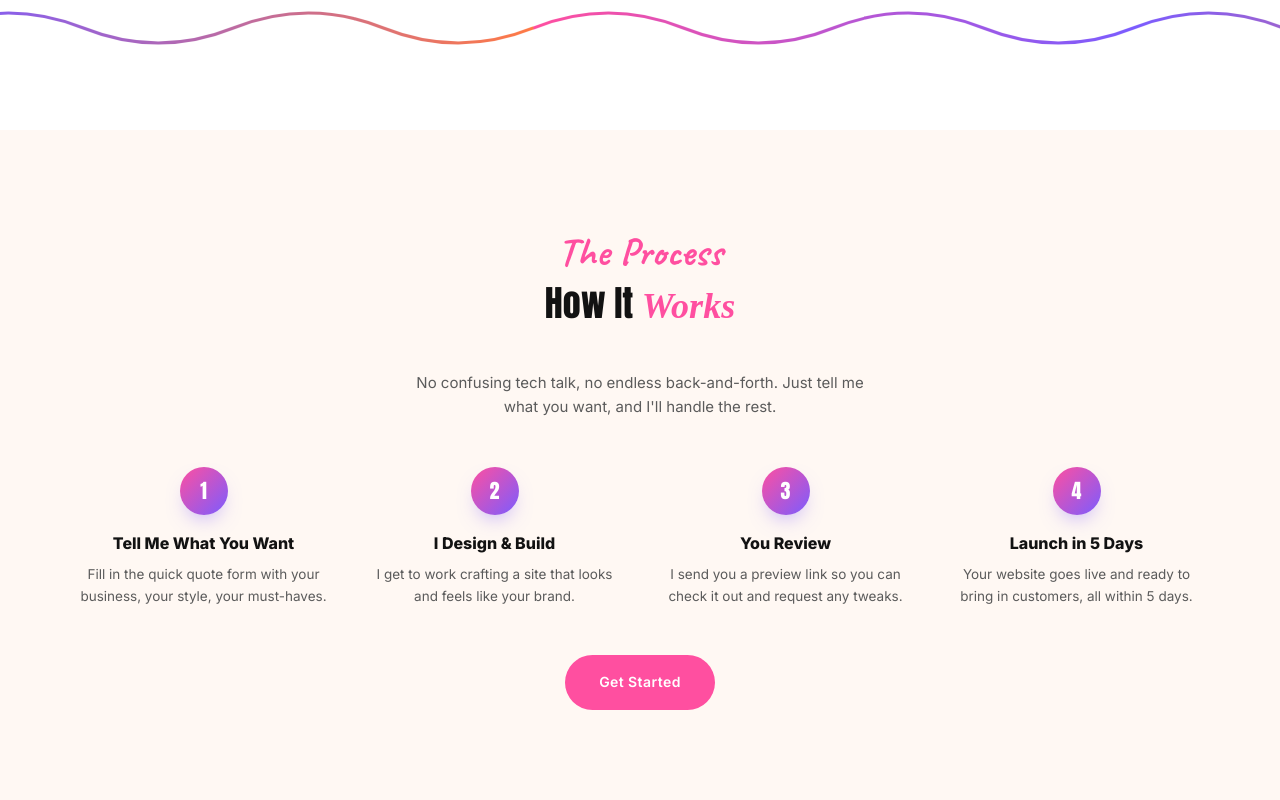
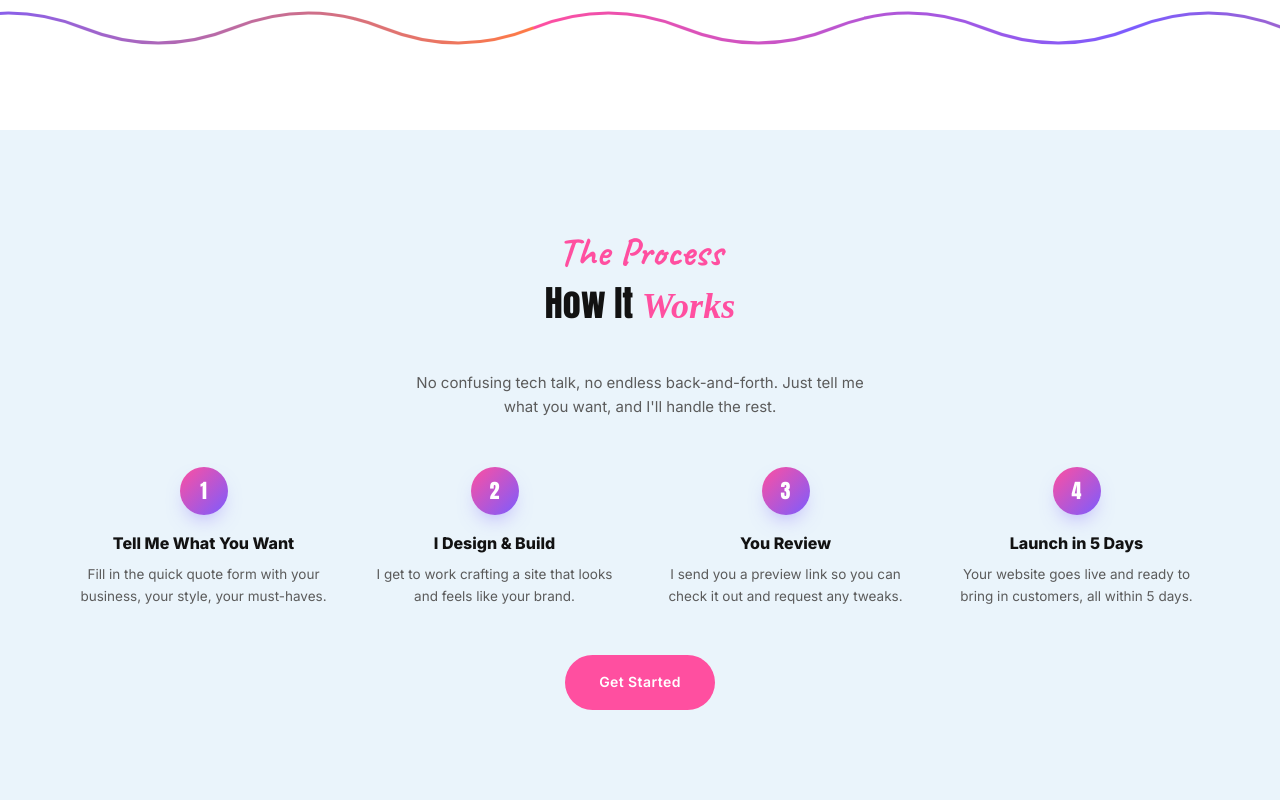
Before and after one commit to Christel-bee/site-boss-website, a plain HTML site: page index.html in a window 1280 px wide. Shown: the part 1120-1920 px from the top of the page. Drawn offline with Linux system fonts and the light colour scheme; a web font is replaced by a local one.

Commit message:
Change How It Works section background to light blue
Co-Authored-By: Claude Sonnet 5 <noreply@anthropic.com>

```diff
--- a/styles.css
+++ b/styles.css
@@ -340,7 +340,7 @@ a { color: inherit; }
 }
 
 /* ---------- How It Works ---------- */
-.how-it-works { background: var(--cream); padding: 90px 0; text-align: center; }
+.how-it-works { background: #eaf4fb; padding: 90px 0; text-align: center; }
 
 .how-subcopy {
   color: var(--gray);
```
